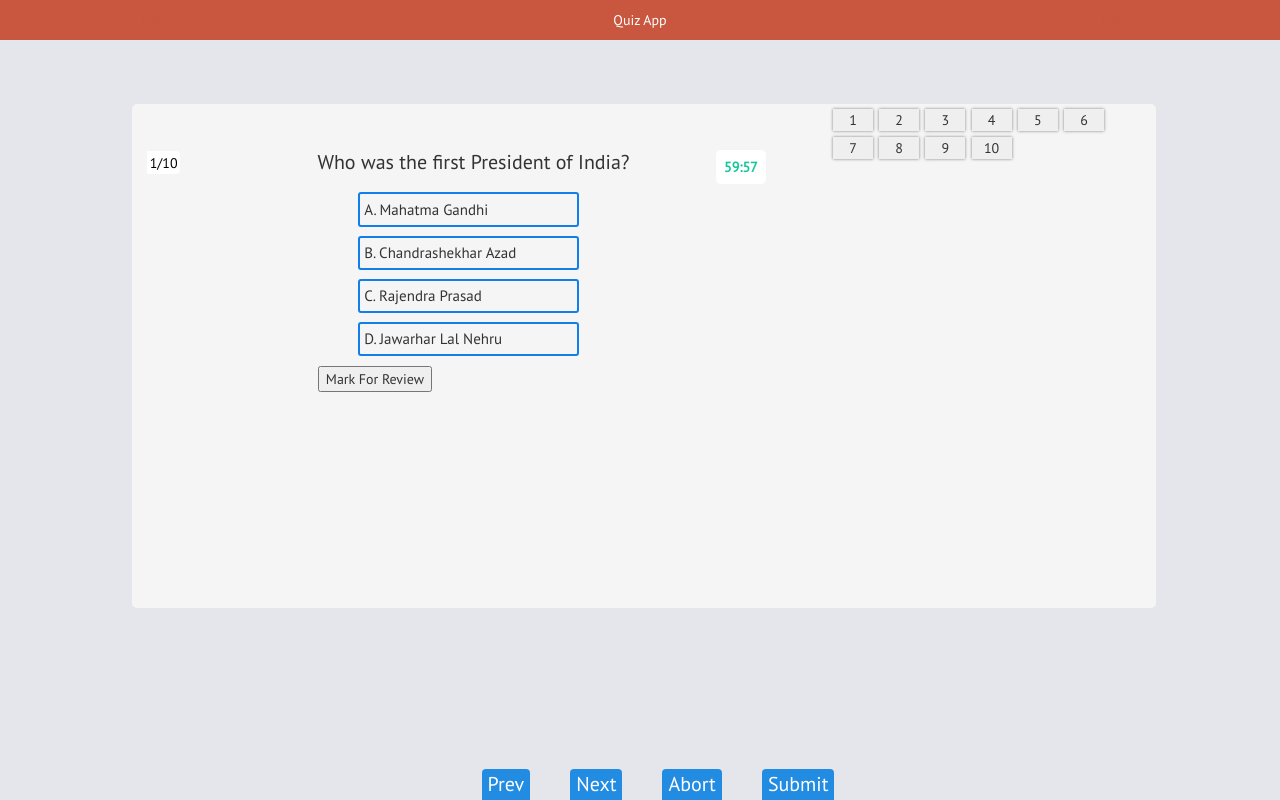
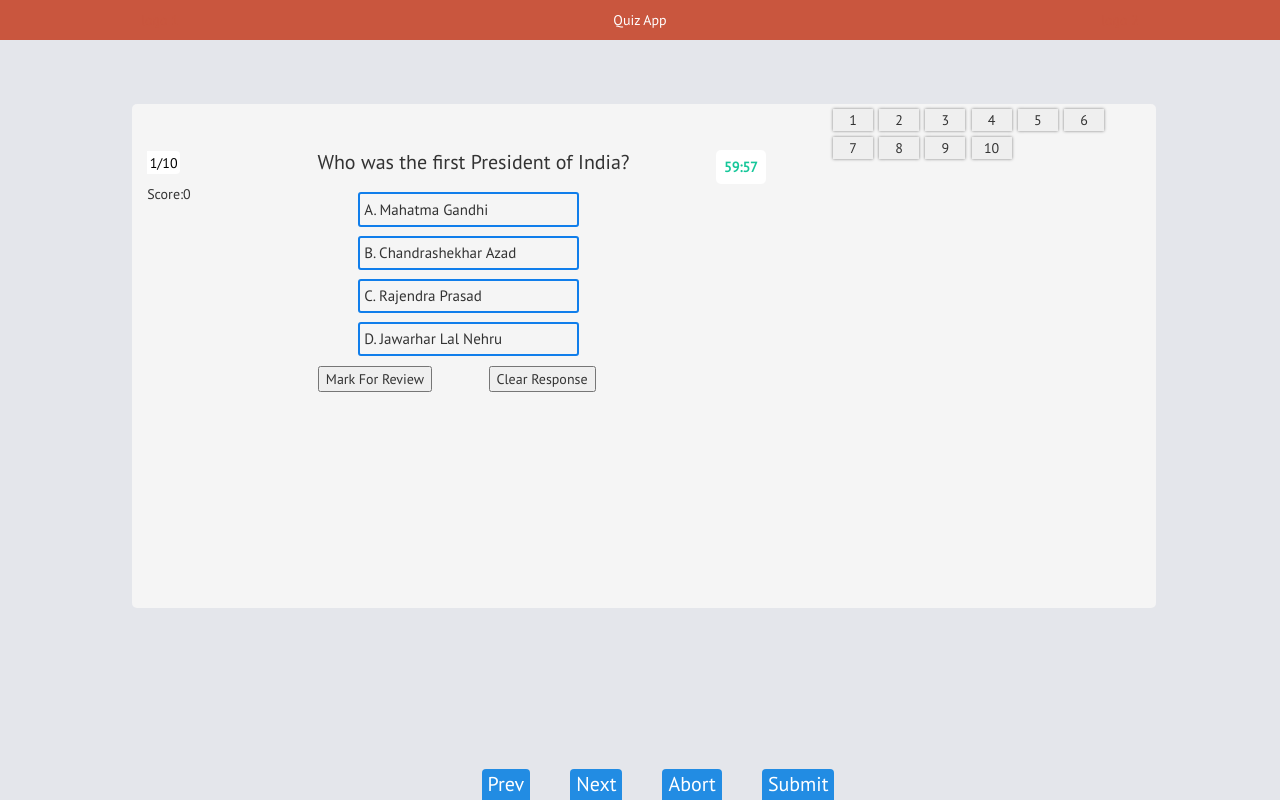
Before and after one commit to pjra99/quiz-app, a React (Create React App) app: page / in a window 1280 px wide. Both pictures are taken after a click on the button "Start". Built offline with nearby package versions, Linux system fonts and the light colour scheme.

Commit message:
added the 'clear reponse' button

```diff
--- a/src/App.js
+++ b/src/App.js
@@ -293,30 +293,57 @@ for(var i=0; i<noOfQuestions; i++){
 
 
   function handleClick(i, click_status){
+
+    if(click_status===-4){
+   if (isVisited[i]==="green"){
+    response[i]===questionsList[i].correct_option? setScore(score-1):setScore(score)
+   }
+   if(isAnswered===1) {
+     flag===1?setScore(score-1):setScore(score)
+   }
+   document.getElementById("option1").style.borderColor="#107EEB"
+   document.getElementById("option2").style.borderColor="#107EEB"
+   document.getElementById("option3").style.borderColor="#107EEB"
+   document.getElementById("option4").style.borderColor="#107EEB"
+   let ar = [...response]
+   ar[i]=0;
+   setResponse(ar)
+   setLastQuestionIndex(i)
+     setIsAnswered(0)
+     setFlag(0)
+      return;
+
+    }
     let m = [...isVisited]
 
 
      if(click_status===2){
-       m[i] = "#706897" //purple
+       m[i] = "#706897";
        setIsVisited(m)
        setLastQuestionIndex(i)
        return;
      }
-     if(i===lastQuestionIndex){
+     console.log(isVisited)
+     if(click_status===0 && lastResponse===0 && response[i]===0){
+      m[lastQuestionIndex] = "#EC4646"
+      setIsVisited(m)
       setLastQuestionIndex(i)
-      return;
-    }
-     if(click_status===0 && response[i]===0){
-      m[lastQuestionIndex] = "#EC4646" //red
-      setIsVisited(m)
-      // setLastQuestionIndex(i)
+      // history.push({
+      //   pathname: '/questiontemplate',
+      //   state: {
+      //     quesNum: i+1,
+      //     question: questionsList[i].ques,
+      //     option1: questionsList[i].option1,
+      //     option2: questionsList[i].option2,
+      //     option3: questionsList[i].option3,
+      //     option4: questionsList[i].option4,
+      //     correct_option: questionsList[i].correct_option
+      //   }
+      //   })
+      // return;
      }
-    //  if(click_status===-1 && response[i]===0){ //problem
-    //   m[click_status===1?i-1:i+1] = "#EC4646"; //red
-    //   setIsVisited(m)
-    //  }
-     if(lastResponse===0 && click_status!==0 && response[lastQuestionIndex]===0){ //problem
-      m[click_status===1?i-1:i+1] = "#EC4646"; //red
+     if(lastResponse===0 && click_status!==0 && response[i]===0){
+      m[click_status===1?i-1:i] = "#EC4646";
       setIsVisited(m)
      }
      if(lastResponse>0){
@@ -327,6 +354,9 @@ for(var i=0; i<noOfQuestions; i++){
     setQuestionIsChanged(1)
    setScore(score)
   setFlag(0)
+  if(i===9){
+    console.log(i)
+  }
 
     if(isAnswered===1){
       let newAr = [...response];
@@ -366,9 +396,6 @@ for(var i=0; i<noOfQuestions; i++){
                 correct_option: questionsList[i].correct_option
               }
               })
-
-              // console.log(response[lastQuestionIndex])
-              console.log(lastResponse)
 }
 
     const buttonForEachQuestion = ar.map((i, id)=><button className="ques-navigation-buttons" key={id} style={{backgroundColor: isVisited[id]}} onClick={()=>handleClick(id,0)}>{i}</button>)
@@ -384,7 +411,7 @@ for(var i=0; i<noOfQuestions; i++){
             </div>
           <div className="row">
             <div className="col-md-3">
-            {/* Score:{score}, Lastresp:{lastResponse} */}
+            Score:{score}
             </div>
           <div className="col-md-9 option-section">
            <ul className="options">
@@ -399,7 +426,7 @@ for(var i=0; i<noOfQuestions; i++){
           <div className="col-md-3"></div>
           <div className="col-md-3"><button onClick={()=>handleClick(history.location.state.quesNum-1,2)}>Mark For Review</button></div>
           <div className="col-md-4">
-          {/* <button onClick={()=>handleMark(history.location.state.quesNum-1,2)}>Don't consider in evaluation</button> */}
+          <button className="clear-response-button" onClick={()=>handleClick(history.location.state.quesNum-1,-4)}>Clear Response</button>
           </div>
           <div className="col-md-2"></div>
         </div>
```
